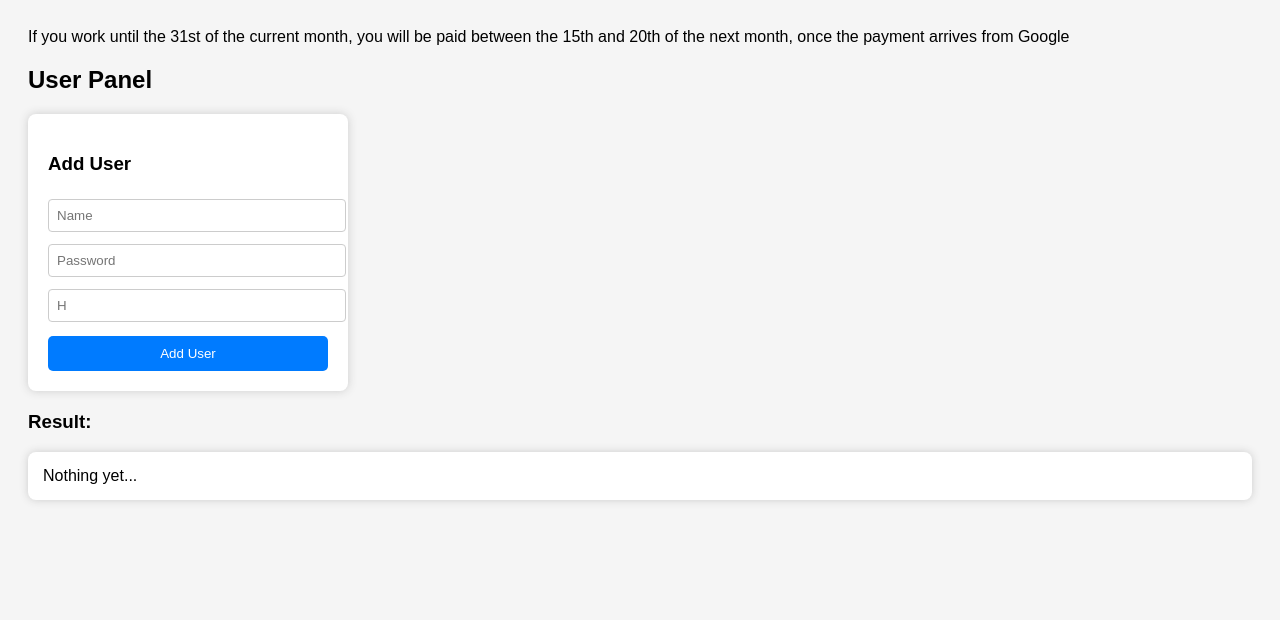
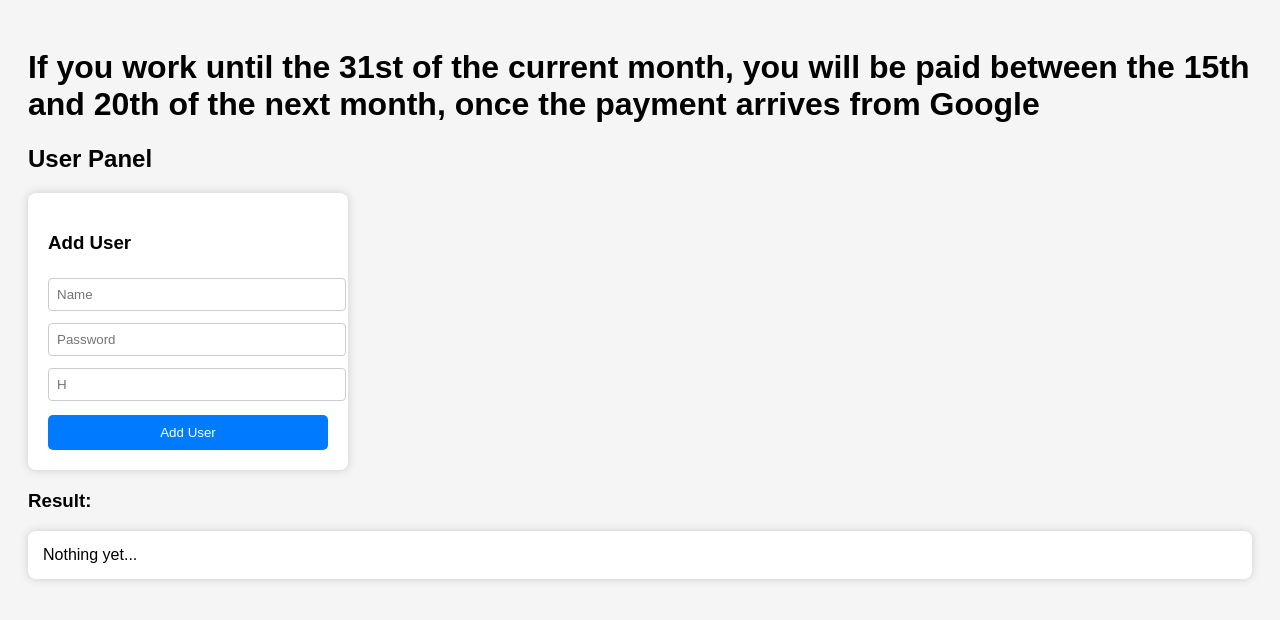
Before and after one commit to abusayeedmunna14-ui/Unknown-, a plain HTML site: page Register.html in a window 1280 px wide. Drawn offline with Linux system fonts and the light colour scheme.

Commit message:
Update Register.html

```diff
--- a/Register.html
+++ b/Register.html
@@ -50,7 +50,7 @@
 </head>
 
 <body>
-<h>If you work until the 31st of the current month, you will be paid between the 15th and 20th of the next month, once the payment arrives from Google</h1>
+<h1>If you work until the 31st of the current month, you will be paid between the 15th and 20th of the next month, once the payment arrives from Google</h1>
   <h2>User Panel</h2>
   <!-- ADD USER BOX -->
   <div class="box">
```
